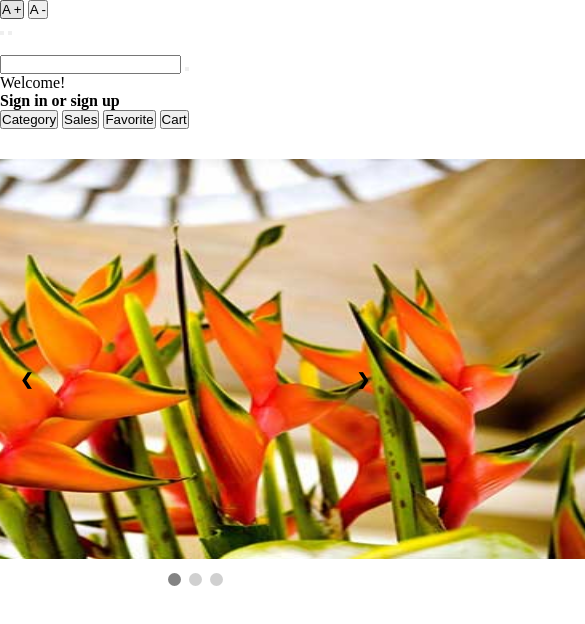
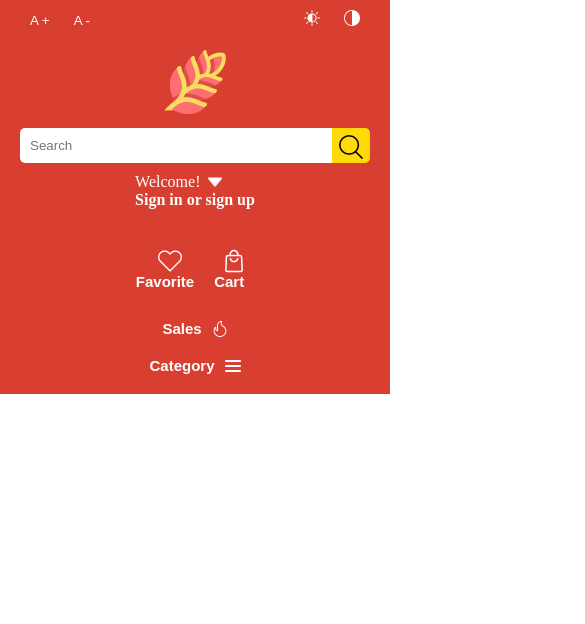
Before and after one commit to MatheusArtur0/tropicaliaproject, a website: page index.html in a window 390 px wide. Shown: the whole page, 585 px wide, since content can reach past the window. Drawn offline with Linux system fonts and the light colour scheme.

Commit message:
create header responsive

```diff
--- a/index.html
+++ b/index.html
@@ -8,38 +8,68 @@
   </head>
   <body>
     <header>
-      <div class="accessibility bar">
+      <div class="container">
+        <div class="accessibility-bar">
           <div class="increase-decrease-letter">
             <button class="btn-increase">A +</button>
             <button class="btn-decrease">A -</button>
           </div>
           <div class="contrast-modeblack">
-          <button class="btn-contrast"></button>
-          <button class="btn-modeblack"></button>
+            <button class="btn-contrast">
+              <img
+                src="./source/brightness.png"
+                alt="Button Contrast"
+                srcset=""
+              />
+            </button>
+            <button class="btn-modeblack">
+              <img src="./source/modeblack.png" alt="Button Black/White mode" />
+            </button>
           </div>
         </div>
         <div class="main-header">
           <div class="logo">
-          <img src="#" alt="" />
+            <a href="index.html"><img src="./source/logo1.png" alt="" /></a>
           </div>
           <div class="bar-search">
-          <input type="text" />
-          <button class="btn-search"></button>
+            <input type="text" placeholder="Search" />
+            <button class="btn-search">
+              <img src="./source/search.png" alt="" srcset="" />
+            </button>
           </div>
           <div class="acess-user">
+            <div class="content-box">
               <p>Welcome!</p>
-          <h4>Sign in or sign up</h4>
+              <img src="./source/down-arrow.png" alt="" />
+            </div>
+            <a href="./login.html"><h4>Sign in or sign up</h4></a>
           </div>
         </div>
         <div class="sub-header">
-        <button class="btn-category">Category</button>
-        <button class="sales">Sales</button>
-        <button class="favorite">Favorite</button>
-        <button class="cart">Cart</button>
+          <div class="btn-category">
+            <button class="">Category</button>
+            <img src="./source/menu.png" alt="Menu Category">
+          </div>
+          <div class="btn-sales">
+            <button class="">Sales</button>
+            <img src="./source/fire.png" alt="Sales" srcset="">
+          </div>
+          <div class="content-box">
+            <div class="btn-favorite">
+              <img src="./source/heart.png" alt="">
+              <button class="">Favorite</button>
+            </div>
+            <div class="btn-cart">
+              <img src="./source/bag.png" alt="">
+              <button class="">Cart</button>
+            </div>
+
+          </div>
+        </div>
       </div>
     </header>
 
-    <main>
+    <!-- <main>
       <section class="carousel">
         <div class="container">
           <div class="slides">
@@ -64,8 +94,7 @@
           </div>
         </div>
       </section>
-
-    </main>
+    </main> -->
     <footer></footer>
     <script src="./scripts/carousel.js"></script>
   </body>
--- a/styles/style.css
+++ b/styles/style.css
@@ -1,6 +1,10 @@
 /* Variable */
 :root{
     --arrow-color: black;
+    --main-color: #D83F31;
+    --secundary-color: #ffda08;
+    --main-font-color: white;
+    --secundary-font-size: 15px;
 }
 
 /* Global */
@@ -8,6 +12,7 @@
     margin: 0;
     padding: 0;
     box-sizing: border-box;
+    text-decoration: none;
 }
 
 html,body{
@@ -17,17 +22,102 @@ html,body{
 .container{
     width: 100%;
     max-width: 1200px;
-    margin: 30px auto;
-    display: flex;
-    flex-direction: column;
-    align-items: center;
-    justify-content: center;
-    position: relative;
+    margin: 0 auto;
 }
 
 /* Header */
 
+header{
+    background-color: var(--main-color);
+    padding: 0 20px;
+    position: static;
+}
 
+.accessibility-bar{
+    padding: 10px 0;
+    display: flex;
+    align-items: center;
+    justify-content: space-between;
+}
+
+.increase-decrease-letter button, .contrast-modeblack button{
+    background: none;
+    border: none;
+    color: var(--main-font-color);
+    cursor: pointer;
+    padding: 0 10px;
+}
+
+.main-header{
+    padding: 10px 0;
+    display: flex;
+    align-items: center;
+    justify-content: space-between;
+}
+
+.bar-search{
+    display: flex;
+    width: 100%;
+    max-width: 500px;
+    margin: 0 10px;
+}
+
+.bar-search input{
+    height: 35px;
+    width: 100%;
+    border-radius: 5px 0px 0px 5px;
+    border: none;
+    padding-left: 10px;
+}
+
+.btn-search{
+    height: 35px;
+    border: none;
+    border-radius: 0px 5px 5px 0px;
+    padding: 7px;
+    background-color: var(--secundary-color);
+    cursor: pointer;
+}
+
+.acess-user, .acess-user a{
+    color: white;
+}
+
+.acess-user .content-box{
+    display: flex;
+}
+
+.acess-user .content-box img{
+    margin-left: 7px;
+    color: white;
+}
+
+.sub-header{
+    padding: 10px 0;
+    display: flex;
+    justify-content: space-between;
+}
+
+.sub-header div{
+    display: flex;
+    align-items: center;
+    cursor: pointer;
+}
+
+.sub-header button{
+    border: none;
+    background: none;
+    color: white;
+    font-size: var(--secundary-font-size);
+    font-weight: bold;
+    margin-right: 10px;
+    cursor: pointer;
+}
+
+.sub-header .btn-favorite, .sub-header .btn-cart{
+    flex-direction: column;
+    margin-left: 30px;
+}
 
 /* Section Carousel */
 .carousel img{
@@ -110,3 +200,35 @@ html,body{
 .carousel-btn:focus {
     outline: none;
 }
+
+
+
+/* CONFIG. RESPONSIVO */
+@media screen and (max-width: 780px) {
+    .main-header{
+        flex-direction: column;
+    }
+
+    .bar-search{
+        margin: 10px;
+    }
+}
+
+@media screen and (max-width: 580px){
+    .sub-header{
+        flex-direction: column-reverse;
+        align-items: center;
+    }
+
+    .sub-header div{
+        margin: 10px 0;
+    }
+
+    .sub-header .btn-favorite, .sub-header .btn-cart{
+        margin-left: 0px;
+    }
+
+    .sub-header .btn-favorite{
+        margin-right: 10px;
+    }
+}
```
Also changed, not shown: login.html (added, +11 -0 lines), source/bag.png (added), source/brightness.png (added), source/down-arrow.png (added), source/fire.png (added), source/heart.png (added), source/logo.png (added), source/logo1.png (added), source/menu.png (added), source/modeblack.png (added), source/search.png (added). Lines whose indentation alone changed are shown as unchanged.
